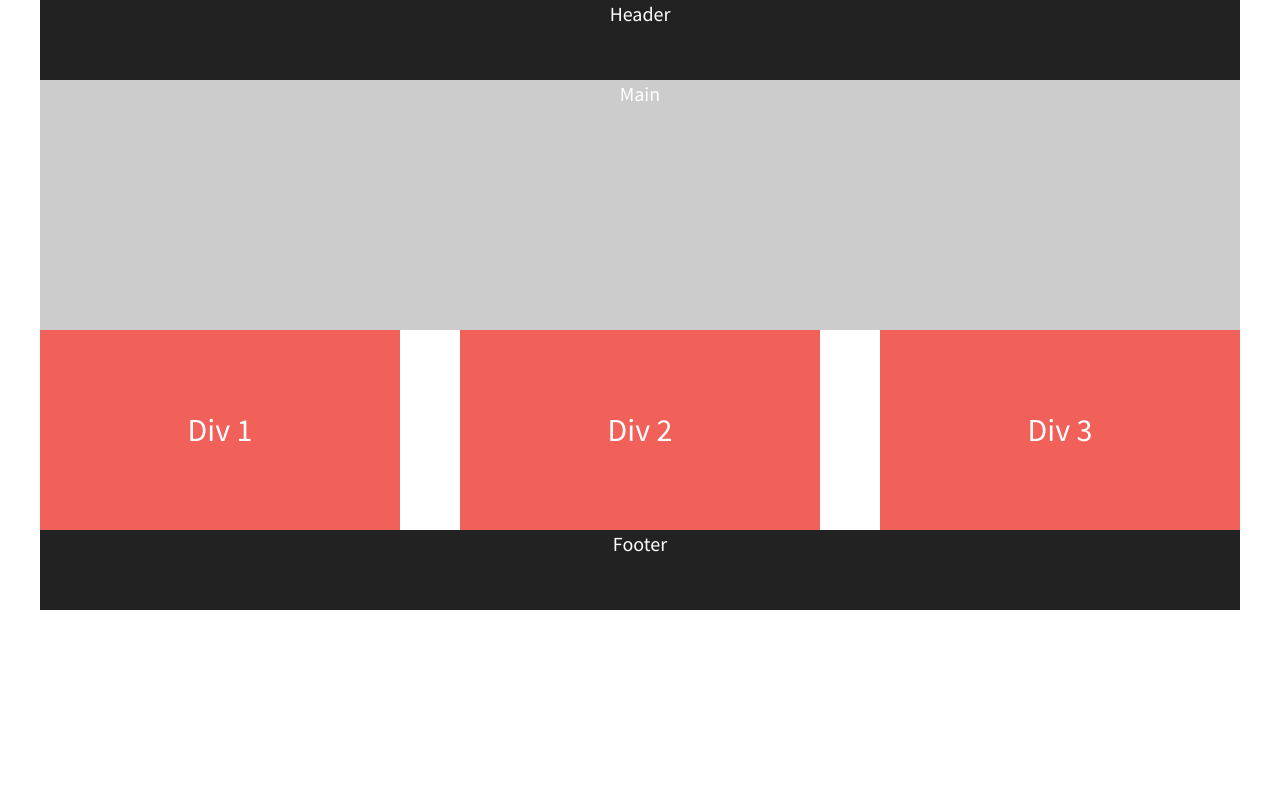
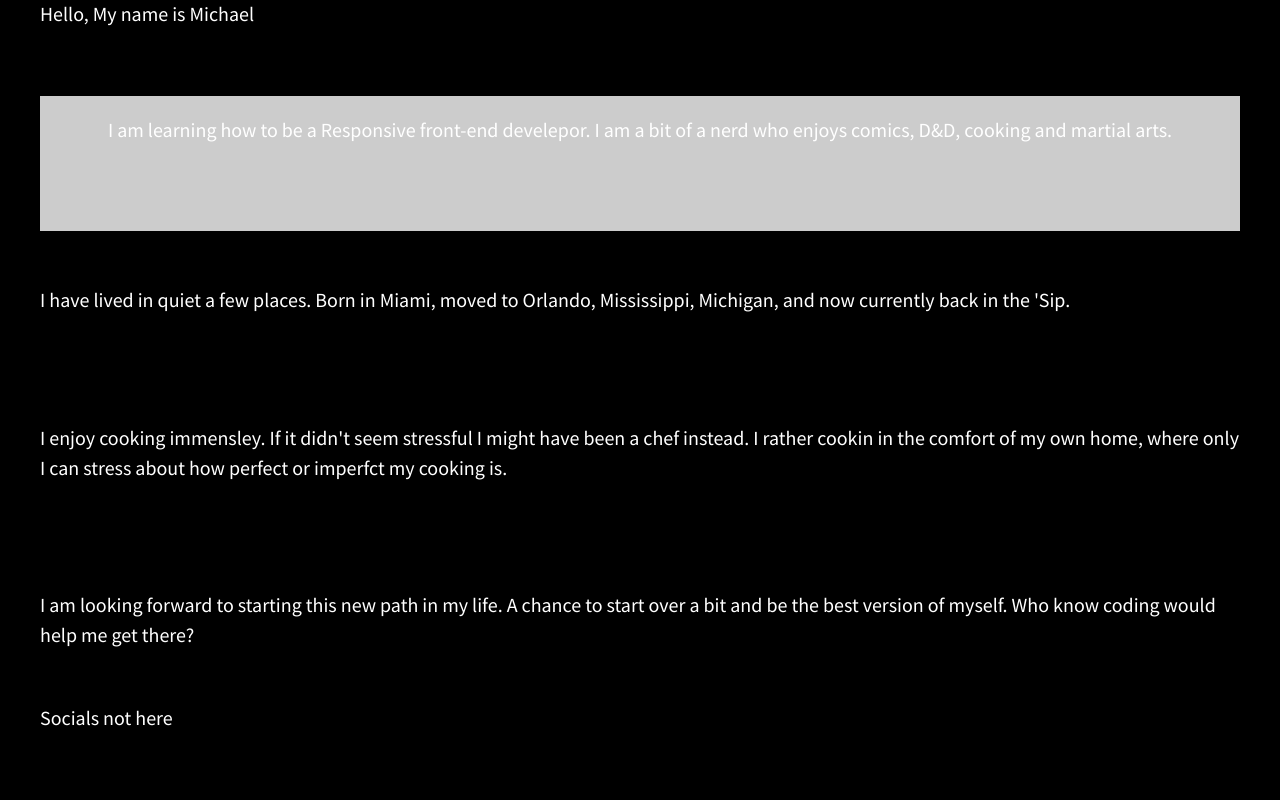
Before and after one commit to djzsmk/flexbox, a plain HTML site: page index.html in a window 1280 px wide. Drawn offline with nearby package versions, Linux system fonts and the light colour scheme.

Commit message:
changes to whole page

```diff
--- a/css/main.css
+++ b/css/main.css
@@ -96,7 +96,7 @@ textarea {
    ========================================================================== */
 
 html {
-  background-color: #fff;
+  background-color: #000000;
   height: 100%;
   width: 100%;
 }
@@ -107,49 +107,40 @@ body {
   font-size: 1.25em;
   height: 100%;
   color: #fff;
+  display: flex;
+  justify-content: center;
 }
 
 header,
 footer {
-  background-color: #222;
-  height: 80px;
-  width: 100%;
+    width: 100%;
+    display: flex;
+    justify-content: flex-start;
 }
 
 main {
   background-color: #ccc;
-  height: 250px;
   width: 100%;
-}
-
-header,
-footer,
-main {
-    display: flex;
-    justify-content: center;
-    align-items: center:
-
+  display: flex;
+  justify-content: center;
 }
 
 .flex-container {
     display: flex;
-    justify-content: center;
-    align-items: center;
     flex-flow: row wrap;
     justify-content: space-between;
+    max-width: 1200px;
 
 }
 
 .flex-items {
   color: #fff;
   line-height: 1.5em;
-  font-size: 1.6em;
-  background-color: #f16059;
-  width: 30%;
-  height: 200px;
+  font-size: 1em;
   display: flex;
   justify-content: center;
   align-items: center;
+
 }
 
 /* ==========================================================================
--- a/index.html
+++ b/index.html
@@ -22,18 +22,24 @@
 
         <!-- Add your site or application content here -->
         <section class="flex-container">
-            <header>Header</header>
-            <main>Main</main>
+            <header>Hello, My name is Michael</header>
+            <main>
+                <p>I am learning how to be a Responsive front-end develepor. I am a bit of a nerd who enjoys
+                    comics, D&amp;D, cooking and martial arts.</p>
+            </main>
             <div id="div-1" class="flex-items">
-                Div 1
+                <p>I have lived in quiet a few places. Born in Miami, moved to Orlando, Mississippi, Michigan, and now currently
+                back in the 'Sip.</p>
             </div>
             <div id="div-2" class="flex-items">
-                Div 2
+                <p>I enjoy cooking immensley. If it didn't seem stressful I might have been a chef instead. I rather cookin
+                in the comfort of my own home, where only I can stress about how perfect or imperfct my cooking is.</p>
             </div>
             <div id="div-3" class="flex-items">
-                Div 3
+                <p>I am looking forward to starting this new path in my life. A chance to start over a bit and be the best
+                version of myself. Who know coding would help me get there?</p>
             </div>
-            <footer>Footer</footer>
+            <footer>Socials not here</footer>
         </section>
 
         <script src="https://ajax.googleapis.com/ajax/libs/jquery/1.11.3/jquery.min.js"></script>
```
Also changed, not shown: 1 other file.
